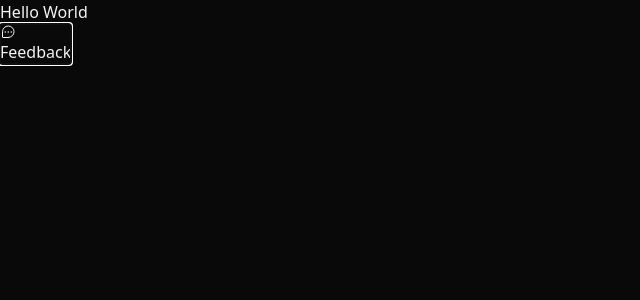
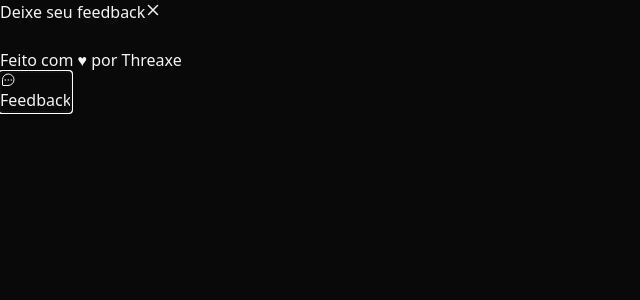
Before and after one commit to JoaoGabrielM/NLW-Return-8-frontEnd, a React (Vite) app in the folder web/: page / in a window 1280 px wide. Both pictures are taken after a click on the button "Feedback". Shown: the top 300 px of the page, without its empty margins (0-640 px from the left). Built offline with nearby package versions, Linux system fonts and the light colour scheme.

Commit message:
Colocando o botão de fechar e arrumando o layout do popup

```diff
--- /dev/null
+++ b/web/src/components/CloseButton.tsx
@@ -0,0 +1,10 @@
+import { Popover } from '@headlessui/react'
+import { X } from 'phosphor-react';
+
+export function CloseButton() {
+    return (
+        <Popover.Button className="top-5 right-5 absolute text-zinc-400 hover:text-zinc-100" title="Fechar formulário de Feedback">
+            <X weight="bold" className="w-4 h-4"/>
+        </Popover.Button>
+    );
+}
--- a/web/src/components/WidgetForm.tsx
+++ b/web/src/components/WidgetForm.tsx
@@ -1,8 +1,37 @@
+import { CloseButton } from "./CloseButton";
+
+const feedbackTypes = {
+    BUG: {
+        title: "Problema",
+        image: {
+            source: "",
+            alt: ""
+        }
+    },
+    IDEA: {
+        title: "Ideia",
+    },
+    OTHER: {
+        title: "Outro",
+    }
+}
+
 export function WidgetForm() {
     return (
-        <div className="bg-zinc-900 p-4 relative rounded-2xl mb-4 flex-col items-center shadow-lg w-[calc(100vw-2rem)] md:w-auto">
+        <div className="bg-zinc-900 p-4 relative rounded-2xl mb-4 flex flex-col items-center shadow-lg w-[calc(100vw-2rem)] md:w-auto">
             {/* Na classe acima, o tamanho do elemento é ajustado para ser diferente no mobile ou dispositivos maiores, do md pra cima fica auto, no sm ocupa a largura toda da tela */}
-            Hello World
+            <header>
+                <span className="text-xl leading-6">Deixe seu feedback</span>
+                <CloseButton/>
+            </header>
+
+            <div className="flex py-8 gap-2 w-full">
+                <button></button>
+            </div>
+
+            <footer className="text-xs text-neutral-400">
+                Feito com ♥ por <a className="underline underline-offset-2" href="https://www.linkedin.com/in/jo%C3%A3o-gabriel-machado-978565120/">Threaxe</a>
+            </footer>
         </div>
     );
 }
```
Also changed, not shown: 1 other file (tests, documents, lock files or other folders).
